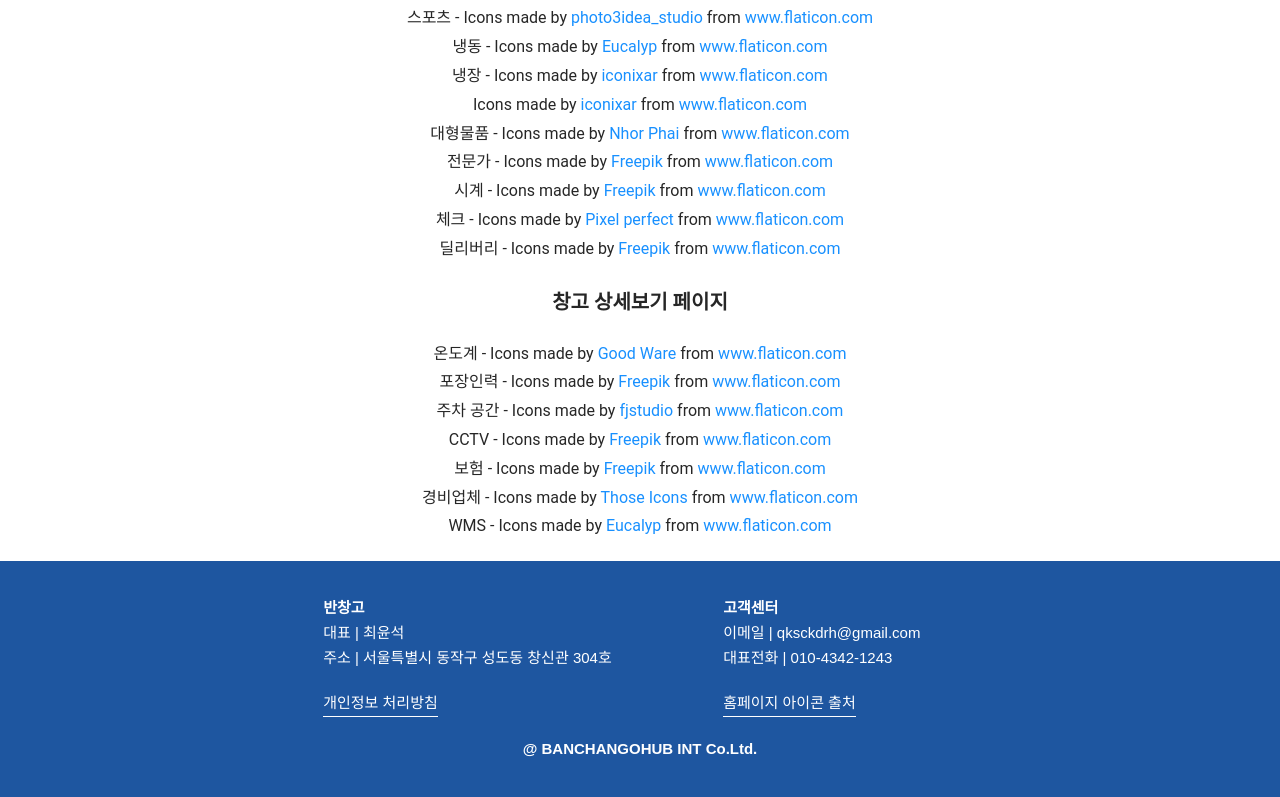
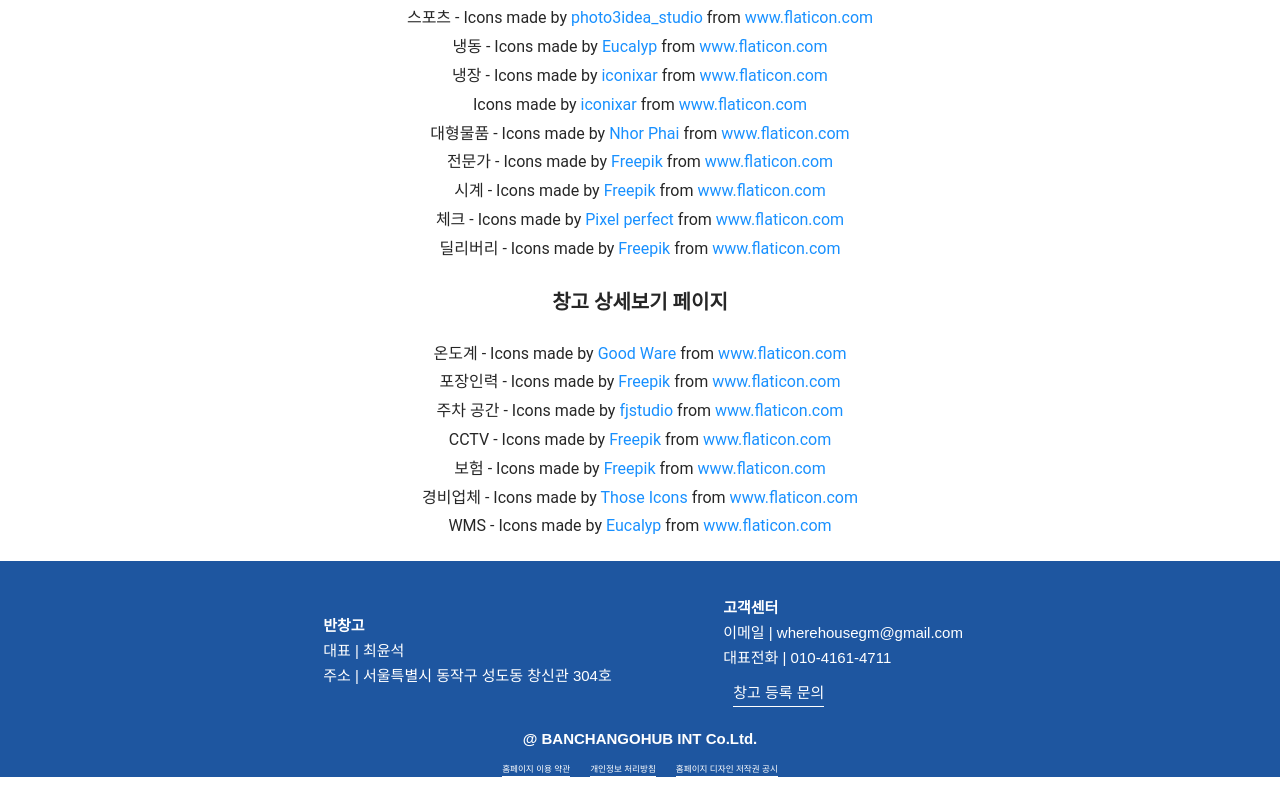
Before and after one commit to WhereHouseGM/banchango_frontend, a React (Create React App) app: page /icon-source in a window 1280 px wide. Shown: the part 347-1144 px from the top of the page. Built offline with nearby package versions, Linux system fonts and the light colour scheme; a web font is replaced by a local one.

Commit message:
Issue #98 푸터 완료

```diff
--- a/src/Components/Footer/index.js
+++ b/src/Components/Footer/index.js
@@ -4,7 +4,7 @@ import { Link } from 'react-router-dom';
 
 const Container = styled.div`
   font-family: 'notosans-Regular', sans-serif;
-  padding: 35px 0;
+  padding-top: 35px;
   width: 100%;
   background-color: #1e56a0;
   color: white;
@@ -14,6 +14,7 @@ const Container = styled.div`
   justify-content: center;
   line-height: 1.66;
   font-size: 15px;
+  position: absolute;
   @media (max-width: 768px) {
     font-size: 9px;
   }
@@ -47,7 +48,8 @@ const BoxTitle = styled.div`
 `;
 const BoxBody = styled.div``;
 const BoxBottomLink = styled(Link)`
-  margin-top: 20px;
+  margin: 10px 10px 0 10px;
+  font-size: 8.6px;
   text-decoration: none;
   color: white;
   align-self: flex-start;
@@ -70,6 +72,11 @@ const BottomText = styled.div`
     font-size: 7px;
   }
 `;
+const BottomLinkWrapper = styled.div`
+  display: flex;
+  align-items: center;
+  justify-content: center;
+`;
 
 const Footer = () => {
   return (
@@ -83,24 +90,36 @@ const Footer = () => {
               대표 | 최윤석 <br />
               주소 | 서울특별시 동작구 성도동 창신관 304호
             </BoxBody>
-            <BoxBottomLink to={'/service-agreements'}>
-              개인정보 처리방침
-            </BoxBottomLink>
           </LeftBox>
           <RightBox>
             <BoxTitle>고객센터</BoxTitle>
             <BoxBody>
-              이메일 | qksckdrh@gmail.com
+              이메일 | wherehousegm@gmail.com
               <br />
-              대표전화 | 010-4342-1243
+              대표전화 | 010-4161-4711
             </BoxBody>
-            <BoxBottomLink to={'/icon-source'}>
-              홈페이지 아이콘 출처
+            <BoxBottomLink
+              onClick={() => {
+                window.location.href =
+                  'https://www.cognitoforms.com/WhereHouseGM/%ED%8C%8C%ED%8A%B8%EB%84%88%EC%8B%AD%EB%AC%B8%EC%9D%98';
+              }}
+              style={{ fontSize: '15px' }}
+            >
+              창고 등록 문의
             </BoxBottomLink>
           </RightBox>
         </Wrapper>
       </BoxWrapper>
       <BottomText>@ BANCHANGOHUB INT Co.Ltd.</BottomText>
+      <BottomLinkWrapper>
+        <BoxBottomLink to={'/service-agreements'}>
+          홈페이지 이용 약관
+        </BoxBottomLink>
+        <BoxBottomLink to={'/privacy-policy'}>개인정보 처리방침</BoxBottomLink>
+        <BoxBottomLink to={'/icon-source'}>
+          홈페이지 디자인 저작권 공시
+        </BoxBottomLink>
+      </BottomLinkWrapper>
     </Container>
   );
 };
```
